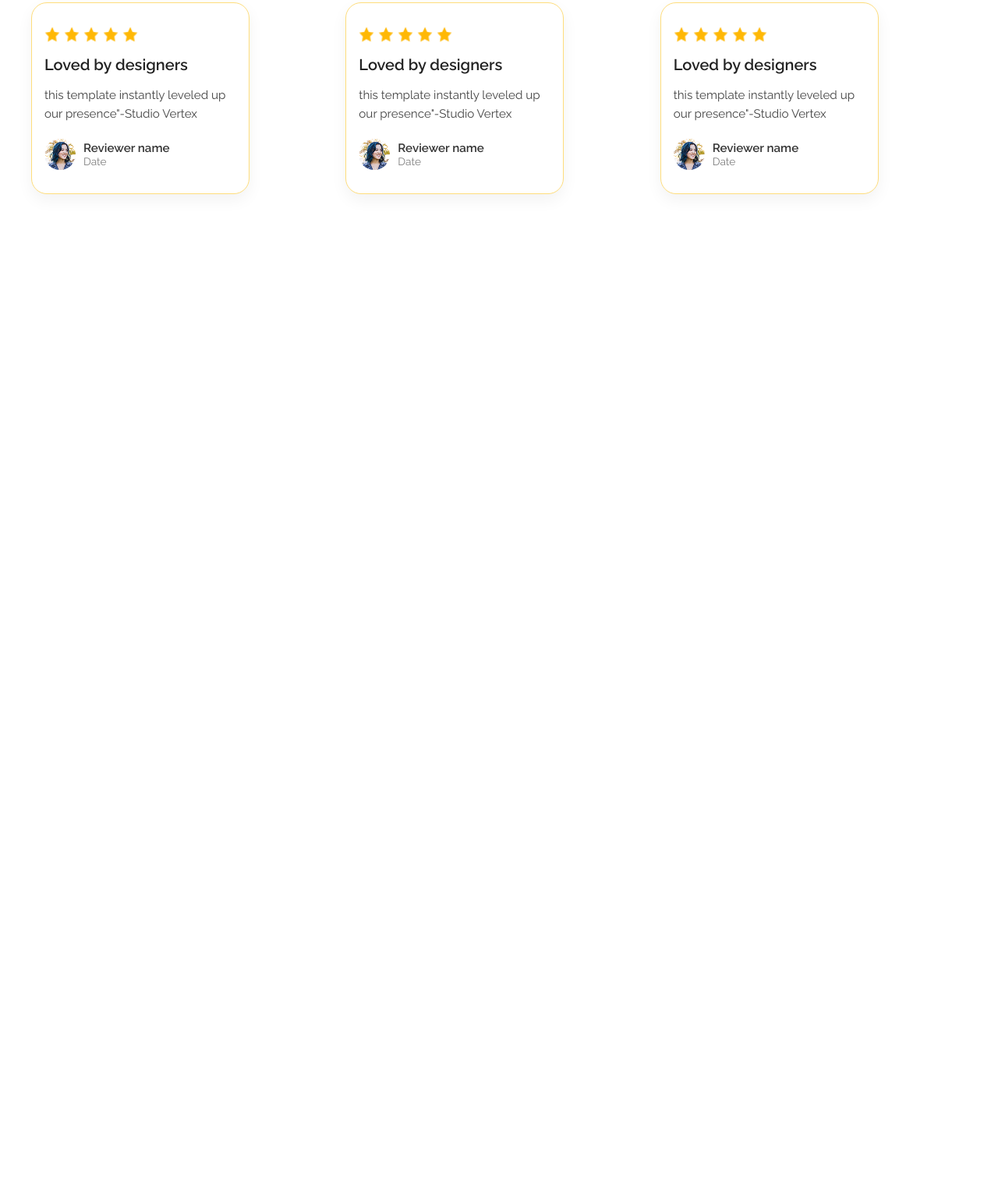
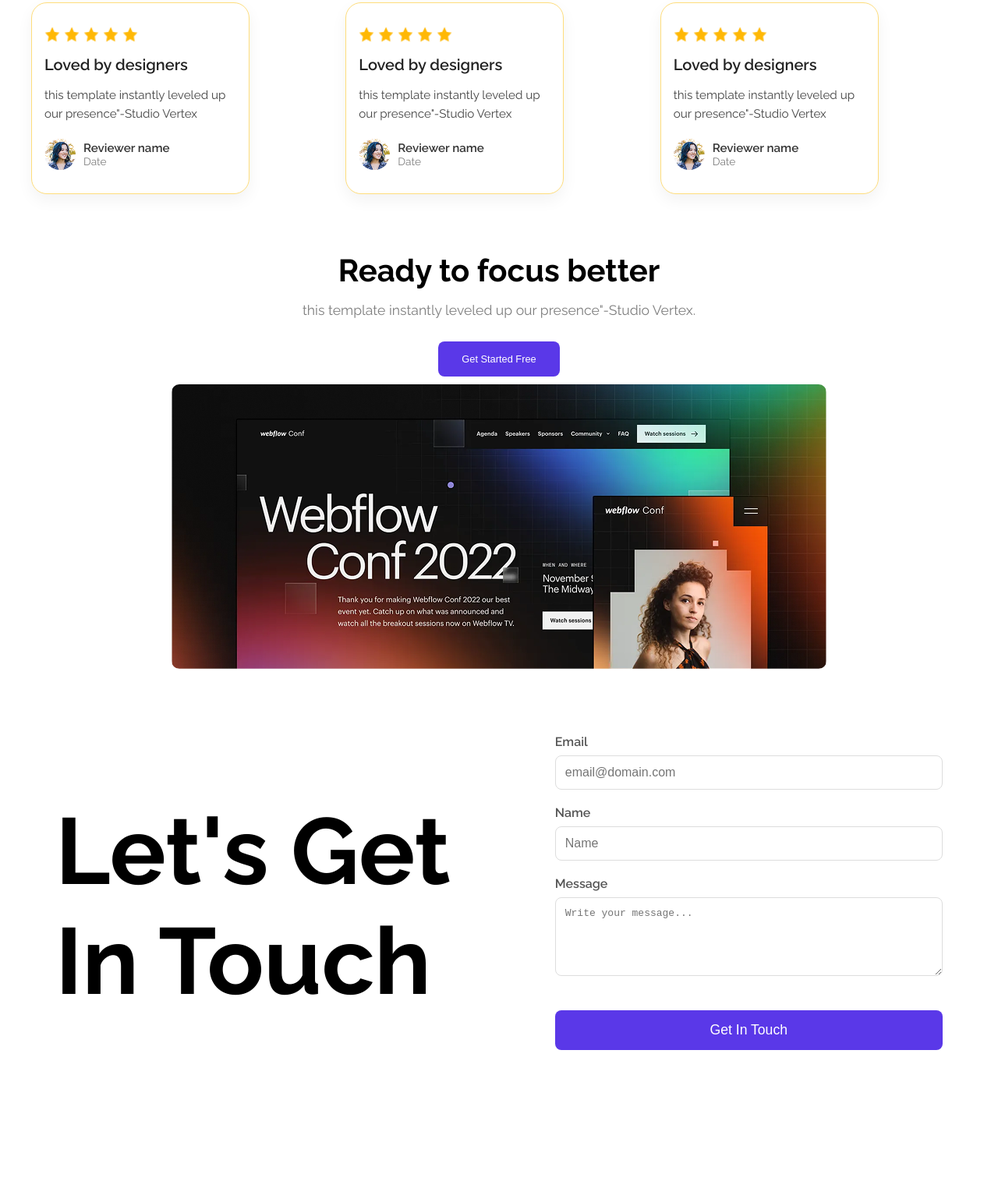
Before and after one commit to N8raZi9/P-Herro-B12_Assignment_01, a plain HTML site: page index.html in a window 1280 px wide. Shown: the part 1845-3360 px from the top of the page at 78% size. Before the commit the page ends 2142 px from the top, so only its background shows below. Drawn offline with Linux system fonts and the light colour scheme.

Commit message:
without footer

```diff
--- a/index.html
+++ b/index.html
@@ -141,6 +141,38 @@
 
 
     </section>
+ <!-- Ready to focus better -->
+        <section class="focus-section" style="background-color: aliceblue;">
+        <div class="text-content">
+            <h2>Ready to focus better</h2>
+            <p>this template instantly leveled up our presence"-Studio Vertex.</p>
+            <button class="btn-focus">Get Started Free</button>
+        </div>
+        <div class="image-content">
+            <img src="image/wc-big.png" alt="Webflow Conference Dark">
+        </div>
+        </section>
+
+            <!-- Let’s Get In Touch Section  -->
+        <section class="contact-section">
+    <h2>Let's Get In Touch</h2>
+    <form class="contact-form">
+        <div class="form-group">
+            <label for="email">Email</label>
+            <input type="email" id="email" name="email" placeholder="email@domain.com">
+        </div>
+        <div class="form-group">
+            <label for="name">Name</label>
+            <input type="text" id="name" name="name" placeholder="Name">
+        </div>
+        <div class="form-group">
+            <label for="message">Message</label>
+            <textarea id="message" name="message" rows="5" placeholder="Write your message..."></textarea>
+        </div>
+        <button type="submit" class="submit-btn">Get In Touch</button>
+    </form>
+</section>
+
 
 
 
--- a/style/style.css
+++ b/style/style.css
@@ -260,3 +260,122 @@ body {
     opacity: 0.5;
     font-size: 0.9em;
 }
+           /* Ready to focus better */
+.focus-section {
+    background-color: #e6e6fa;
+    height: 670px;
+    width: 1140px;
+    padding: 20px 20px;
+    margin-top: 40px;
+    margin-bottom: 45px;
+    border-radius: 10px;
+    max-width: 1200px;
+    color: black;
+    display:contents;
+    flex-direction: column;
+    align-items: center;
+    text-align: center;
+
+    margin-left: auto;
+    margin-right: auto;
+}
+
+.focus-section h2 {
+    font-size: 2.5em;
+    margin-bottom: 15px;
+}
+
+.focus-section p {
+    font-size: 1.1em;
+    margin-bottom: 30px;
+    color: black;
+    opacity: 0.5;
+}
+
+.focus-section img {
+    max-width: 100%;
+    height: auto;
+    border-radius: 10px;
+    box-shadow: 0 5px 20px rgba(0, 0, 0, 0);
+
+}
+.btn-focus{
+ background-color: #5a38e8;
+    color: white;
+    padding: 15px 30px;
+    border: none;
+    border-radius: 8px;
+    font-size: 0.8em;
+    margin-bottom: 10px;
+}
+.btn-focus:hover{
+    background-color:rgb(188, 188, 25);
+    color: black;
+}
+
+            /* Let’s Get In Touch Section  */
+
+.contact-section {
+    display: flex;
+    align-items: center;
+    justify-content: space-around;
+    padding: 80px 20px;
+    max-width: 1200px;
+    margin: 0 auto;
+    gap: 50px;
+}
+
+.contact-section h2 {
+    font-size: 120px;
+    height: 232px;
+    width: 528px;
+    align-content: flex-start;
+    margin-top: 0px;
+
+}
+
+.contact-form {
+    display: flex;
+    flex-direction: column;
+    gap: 20px;
+    text-align: left;
+    height: 490px;
+    width: 497px;
+    align-content: flex-end;
+}
+
+.form-group label {
+    display: block;
+    margin-bottom: 8px;
+    font-weight: 600;
+    color: #555;
+}
+
+.form-group input,
+.form-group textarea {
+    width: 100%;
+    padding: 12px;
+    border: 1px solid #ddd;
+    border-radius: 8px;
+    font-size: 1em;
+    box-sizing: border-box;
+}
+
+.form-group textarea {
+    resize: vertical;
+}
+
+.submit-btn {
+    background-color: #5a38e8;
+    color: white;
+    padding: 15px 30px;
+    border: none;
+    border-radius: 8px;
+    font-size: 1.1em;
+    cursor: pointer;
+    margin-top: 20px;
+}
+.submit-btn:hover{
+    background-color:rgb(188, 188, 25);
+    color: black;
+}
```
